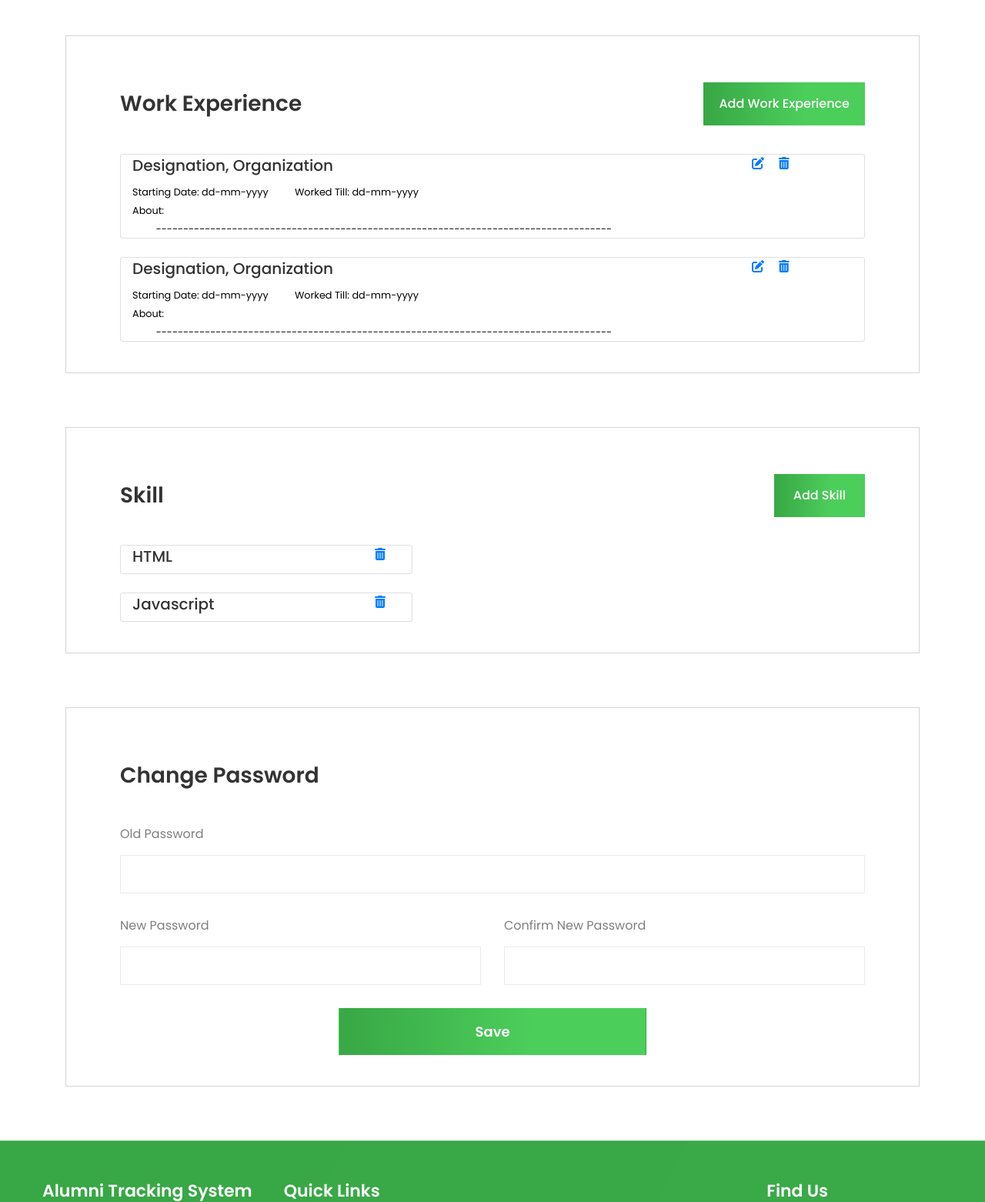
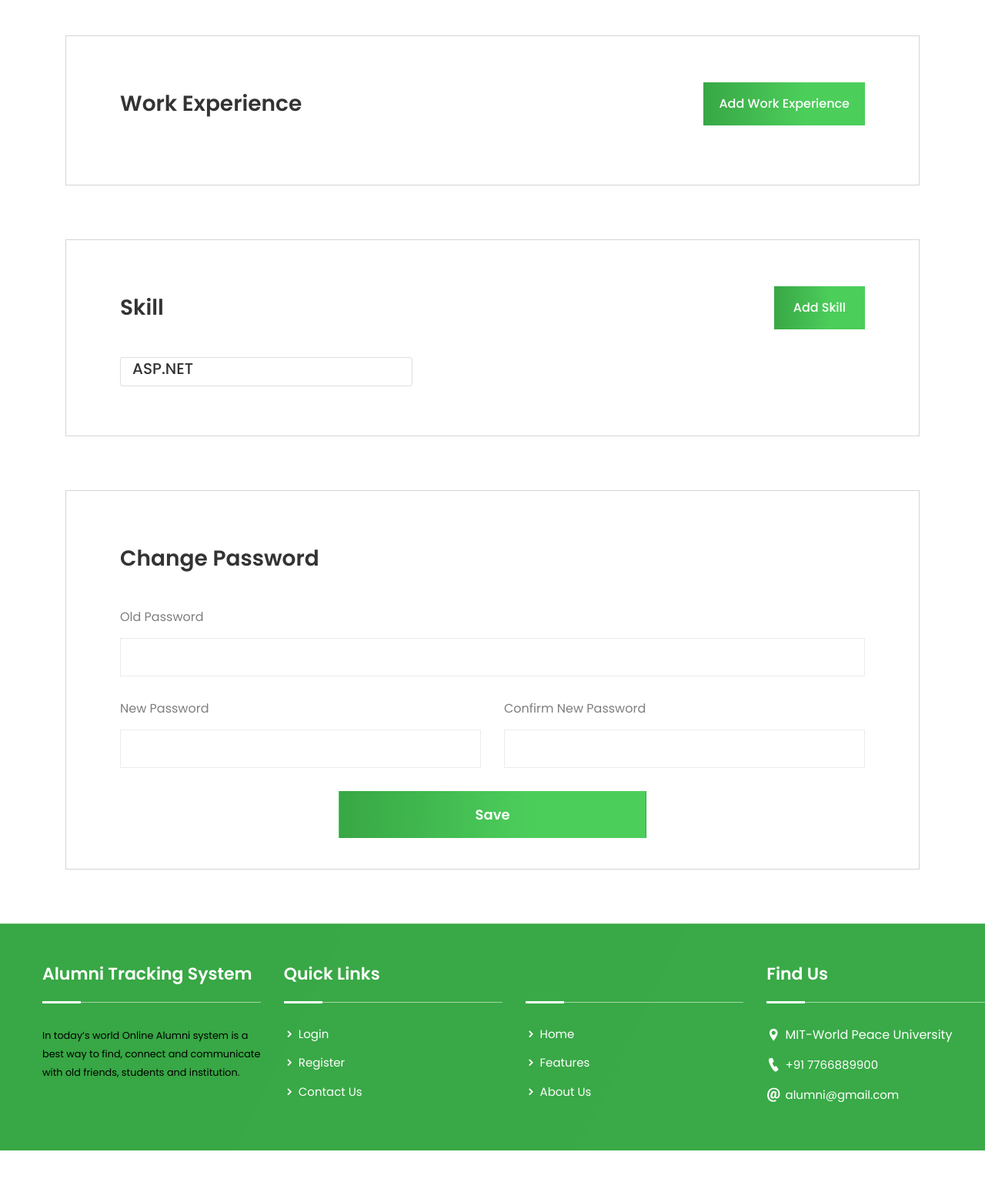
Before and after one commit to riyajain1997/OATS, a PHP site: page /profileAlumni.php in a window 1280 px wide. Shown: the part 1884-3446 px from the top of the page at 77% size. After the commit the page ends 3379 px from the top, so only its background shows below. Run offline with PHP 8.4, Linux system fonts and the light colour scheme; the visitor is signed in with stand-in values (Sample User, id 1); data comes from the database, SQL or seed files in the repository; tables that the repository leaves empty hold one stand-in row (values such as "Sample post"); some libraries are stand-ins or nearby versions.

Commit message:
notification,profileAlumni,event_create

```diff
--- a/notifications.php
+++ b/notifications.php
@@ -38,7 +38,7 @@
                             ?>
                                         <li class="wow fadeInUp">
                                             <?php
-                                                if($udate==0000-00-00)
+                                                if($udate==0000-00-00 || $udate==null)
                                                 {
                                             ?>
                                                     <a>New Event: <?php echo $ename; ?></a>
--- a/profileAlumni.php
+++ b/profileAlumni.php
@@ -44,10 +44,69 @@
             echo "error".mysqli_error($con);
         }
     }
-    /*if(isset($_POST['btnwork']))
+    if(isset($_POST['btnwork']))
     {
-        $insert="INSERT into tblwork(Designation,Organization,CurrentComp,JoinDate,LeavingDate,Experience)values('".$_POST['txtdes']."','".$_POST['txtorg']."','".$_POST['txtccomp']."','".$_POST['txtjdate']."','".$_POST['txtldate']."','".$_POST['your_message']."')";
-    }*/
+        $userid=$_SESSION['UserID'];
+        $insert="INSERT into tblwork(Designation,Oragnisation,CurrentComp,JoinDate,LeavingDate,Experience,Uid,IsActive)
+        values('".$_POST['dddes']."','".$_POST['txtorg']."','".$_POST['comp']."','".$_POST['txtsyear']."',
+        '".$_POST['txtlyear']."','".$_POST['your_message']."',$userid,1)";
+        $exe=mysqli_query($con,$insert);
+
+        if($exe)
+        {
+            echo '<script type="text/javascript">alert("Data inserted successfully...");</script>';
+        }
+        else
+        {
+            echo "error".mysqli_error($con);
+        }
+    }
+    if(isset($_POST['btnskill']))
+    {
+        $userid=$_SESSION['UserID'];
+        $insert="INSERT into tbluserskill(Skillid,Uid,IsActive)
+        values('".$_POST['ddskill']."',$userid,1)";
+        $exe=mysqli_query($con,$insert);
+
+        if($exe)
+        {
+            echo '<script type="text/javascript">alert("Data inserted successfully...");</script>';
+        }
+        else
+        {
+            echo "error".mysqli_error($con);
+        }
+    }
+    if(isset($_POST['btnpwd']))
+    {
+        $pwd=$_POST['txtpwd'];
+        $npwd=$_POST['txtnpwd'];
+        $cnfpwd=$_POST['txtcnfpwd'];
+
+        $select="SELECT * from tblregister WHERE Uid='".$_SESSION['UserID']."'";
+        $exe=mysqli_query($con,$select);
+        $data=mysqli_fetch_array($exe);
+
+        $pwd1=$data['Password'];
+        if($pwd1==$pwd)
+        {
+            if($npwd==$cnfpwd)
+            {
+                $update="UPDATE tblregister set Password=$npwd WHERE Uid='".$_SESSION['UserID']."'";
+                $exe=mysqli_query($con,$update);
+
+                echo '<script type="text/javascript">alert("Password changed successfully");</script>';
+            }
+            else
+            {
+                echo '<script type="text/javascript">alert("Invalid New or Confirm Password!...");</script>';
+            }
+        }
+        else
+        {
+            echo '<script type="text/javascript">alert("Invalid Current Password!...");</script>';
+        }
+    }
 ?>
 <!DOCTYPE html>
 <html lang="zxx">
@@ -545,13 +604,13 @@
                             <a href="#" data-toggle="modal" data-target="#WorkDetails">Add Work Experience</a>
                         </div>
                         <!--Start WorkDetails popup -->
-                        <form method="POST" name="workform">
-                            <div class="modal fade" id="WorkDetails">
+                        <div class="modal fade post-job-item" id="WorkDetails">
                             <div class="modal-dialog">
-                                    <div class="modal-content">
+                                <div class="modal-content" style="width:100%;">
+                                    <form method="post" action="" enctype="multipart/form-data" name="workform">
                                         <!--Start Modal Header -->
                                         <div class="modal-header">
-                                            <h4 class="modal-title">Work Details</h4>
+                                            <h4 class="modal-title">Work Experience</h4>
                                         </div>
                                         <!--End Modal Header -->
                                         <!--Start Modal body -->
@@ -560,42 +619,58 @@
                                             <div class="col-lg-12">
                                                 <div class="form-group">
                                                     <label>Your Designation</label>
-                                                        <input type="text" name="txtdes" class="form-control">
+                                                    <!-- <input type="text" class="form-control" placeholder="Under Graduate"> -->
+                                                    <div class="job-category-area" >
+                                                        <select name="dddes">
+                                                            <option style="font-size: 16px;" value="0" disabled selected>--Select--</option>
+                                                            <?php
+                                                                $select_des="SELECT * from tbldesignation";
+                                                                $Execute_select_des=mysqli_query($con,$select_des)or die(mysqli_error($con));
+                                                                while($fetch_des=mysqli_fetch_array($Execute_select_des))
+                                                                {
+
+                                                                ?>
+                                                                <option style="font-size: 14px;" value = "<?php echo $fetch_des['Desigid'];?>"><?php echo $fetch_des['DesigName'];?></option>
+                                                                <?php
+                                                                }
+                                                            ?>
+                                                        </select>
+                                                    </div>
                                                 </div>
                                             </div>
                                             <div class="col-lg-12">
                                                 <div class="form-group">
-                                                        <label>Your Organization</label>
-                                                        <input type="text" name="txtorg" class="form-control">
+                                                    <label>Specialization</label>
+                                                    <input type="text" name="txtorg" class="form-control" placeholder="MIT WPU">
                                                 </div>
                                             </div>
                                             <div class="col-lg-12">
                                                 <div class="form-group">
                                                     <label>Is this your current company?</label>
-                                                        &nbsp;&nbsp;&nbsp;&nbsp;&nbsp;&nbsp;&nbsp;&nbsp;&nbsp;&nbsp;&nbsp;&nbsp;&nbsp;&nbsp;&nbsp;&nbsp;&nbsp;
-                                                        <input type="radio" name="txtccomp" id="yes" value="Yes">
-                                                        <label for="yes">Yes</label>
-                                                        &nbsp;&nbsp;&nbsp;&nbsp;&nbsp;&nbsp;&nbsp;&nbsp;&nbsp;
-                                                        <input type="radio" name="txtccomp" id="no" value="No">
-                                                        <label for="no">No</label>
+                                                    &nbsp;&nbsp;&nbsp;&nbsp;&nbsp;&nbsp;&nbsp;&nbsp;
+                                                    <!-- <input type="text" name="txtspe" class="form-control" placeholder="MIT WPU"> -->
+                                                    <input type="radio" name="comp" value="Yes" id="yes">
+                                                    <label>Yes</label>&nbsp;&nbsp;
+                                                    <input type="radio" name="comp" value="No" id="no">
+                                                    <label>No</label>
                                                 </div>
                                             </div>
                                             <div class="col-lg-6">
                                                 <div class="form-group">
                                                     <label>Started Working From</label>
-                                                        <input type="month" name="txtjdate" class="form-control">
+                                                    <input type="date" name="txtsyear" class="form-control">
                                                 </div>
                                             </div>
                                             <div class="col-lg-6">
                                                 <div class="form-group">
                                                     <label>Worked Till</label>
-                                                        <input type="month" name="txtldate" class="form-control">
+                                                    <input type="date" name="txtlyear" class="form-control">
                                                 </div>
                                             </div>
                                             <div class="col-lg-12">
                                                 <div class="form-group">
                                                     <label>Your Experience</label>
-                                                        <textarea id="your_message" name="your_message" class="form-control" rows="4" style="height:150px;"></textarea>
+                                                    <textarea id="your_message" name="your_message" class="form-control" rows="8" ></textarea>
                                                 </div>
                                             </div>
                                         </div>
@@ -603,69 +678,61 @@
                                         <!--End Modal body -->
                                         <!--Start Modal footer -->
                                         <div class="modal-footer">
-                                            <button type="submit" name="btnwork" class="btn btn-success" data-dismiss="modal" style="width:45%;">Save</button>
+                                            <button type="submit" name="btnwork" class="btn btn-success" style="width:45%;">Save</button>
                                             &nbsp;&nbsp;&nbsp;&nbsp;
                                             <button type="button" class="btn btn-danger" data-dismiss="modal" style="width:45%;">Close</button>
                                         </div>
                                         <!--End Modal footer -->
+                                    </form>
                                 </div>
                             </div>
                         </div>
-                        </form>
                         <!--End WorkDetails popup -->
                     </div>
 
+                    <?php
+                        $sel="SELECT d.DesigName,w.Oragnisation,w.JoinDate,w.LeavingDate,w.Experience from tblwork AS w,tbldesignation AS d WHERE w.Designation=d.Desigid AND w.IsActive=1";
+                        $exe=mysqli_query($con,$sel);
+
+                        if($exe->num_rows>0)
+                        {
+                            while($data=$exe->fetch_array())
+                            {
+                                $des=$data['DesigName'];
+                                $org=$data['Oragnisation'];
+                                $sdate=$data['JoinDate'];
+                                $ldate=$data['LeavingDate'];
+                                $exp=$data['Experience'];
+                    ?>
                     <div class="card">
                         <div class="container">
                             <div class="row">
                                 <div class="col-lg-10">
-                                    <h5>Designation, Organization</h5>
+                                    <h5><?php echo $des; ?>, <?php echo $org; ?></h5>
                                 </div>
-                                <div class="col-lg-2">
+                                <!-- <div class="col-lg-2">
                                     <a href="#">
                                         <i class='fas fa-edit'></i>
                                     </a>&times;
                                     <a href="#" data-toggle="modal" data-target="#deletepopup">
                                         <i class='fas fa-trash-alt'></i>
                                     </a>
+                                </div> -->
                             </div>
-                            </div>
-                            <small>Starting Date: dd-mm-yyyy</small>
+                            <small>Starting Date: <?php echo $sdate; ?></small>
                             &nbsp;&nbsp;&nbsp;&nbsp;&nbsp;&nbsp;
-                            <small>Worked Till: dd-mm-yyyy</small>
+                            <small>Worked Till: <?php echo $ldate; ?></small>
                             <br>
-                            <small>About:
+                            <small>About: <?php echo $exp; ?>
                                 <br>&nbsp;&nbsp;&nbsp;&nbsp;&nbsp;&nbsp;&nbsp;&nbsp;
                                 ------------------------------------------------------------------------------------
                             </small>
                         </div>
                     </div>
-                    <br>
-                    <div class="card">
-                        <div class="container">
-                            <div class="row">
-                                <div class="col-lg-10">
-                                    <h5>Designation, Organization</h5>
-                                </div>
-                                <div class="col-lg-2">
-                                    <a href="#">
-                                        <i class='fas fa-edit'></i>
-                                    </a>&times;
-                                    <a href="#" data-toggle="modal" data-target="#deletepopup">
-                                        <i class='fas fa-trash-alt'></i>
-                                    </a>
-                                </div>
-                            </div>
-                            <small>Starting Date: dd-mm-yyyy</small>
-                            &nbsp;&nbsp;&nbsp;&nbsp;&nbsp;&nbsp;
-                            <small>Worked Till: dd-mm-yyyy</small>
-                            <br>
-                            <small>About:
-                                <br>&nbsp;&nbsp;&nbsp;&nbsp;&nbsp;&nbsp;&nbsp;&nbsp;
-                                ------------------------------------------------------------------------------------
-                            </small>
-                        </div>
-                    </div>
+                    <?php
+                        }
+                    }
+                    ?>
                 </div>
                 <!-- {% comment %}END WORK EXPERIENCE DETAILS{% endcomment %}
 
@@ -679,12 +746,14 @@
                             <a href="#" data-toggle="modal" data-target="#AddSkills">Add Skill</a>
                         </div>
                         <!--Start Add skills popup -->
-                        <div class="modal fade" id="AddSkills">
+                    <form method="post" name="skillform">
+                        <div class="modal fade post-job-item" id="AddSkills">
                             <div class="modal-dialog">
-                                <div class="modal-content">
+                                <div class="modal-content" style="width:100%;">
+                                    <form method="post" action="" enctype="multipart/form-data" name="workform">
                                         <!--Start Modal Header -->
                                         <div class="modal-header">
-                                        <h4 class="modal-title">Add Skills</h4>
+                                            <h4 class="modal-title">Work Experience</h4>
                                         </div>
                                         <!--End Modal Header -->
                                         <!--Start Modal body -->
@@ -692,8 +761,25 @@
                                         <div class="row">
                                             <div class="col-lg-12">
                                                 <div class="form-group">
-                                                    <label>Title</label>
-                                                    <input type="text" class="form-control" placeholder="Javascript">
+                                                    <label>Skill</label>
+                                                    <!-- <input type="text" class="form-control" placeholder="Under Graduate"> -->
+                                                    <div class="job-category-area" >
+                                                        <select name="ddskill">
+                                                            <option style="font-size: 16px;" value="0" disabled selected>--Select--</option>
+                                                            <?php
+                                                                $select_skill="SELECT * from tblskill";
+                                                                $Execute_select_skill=mysqli_query($con,$select_skill)
+                                                                or die(mysqli_error($con));
+                                                                while($fetch_skill=mysqli_fetch_array($Execute_select_skill))
+                                                                {
+
+                                                                ?>
+                                                                <option style="font-size: 14px;" value = "<?php echo $fetch_skill['Skillid'];?>"><?php echo $fetch_skill['SkillName'];?></option>
+                                                                <?php
+                                                                }
+                                                            ?>
+                                                        </select>
+                                                    </div>
                                                 </div>
                                             </div>
                                         </div>
@@ -701,11 +787,12 @@
                                         <!--End Modal body -->
                                         <!--Start Modal footer -->
                                         <div class="modal-footer">
-                                        <button type="submit" class="btn btn-success" data-dismiss="modal" style="width:45%;">Save</button>
+                                            <button type="submit" name="btnskill" class="btn btn-success" style="width:45%;">Save</button>
                                             &nbsp;&nbsp;&nbsp;&nbsp;
                                             <button type="button" class="btn btn-danger" data-dismiss="modal" style="width:45%;">Close</button>
                                         </div>
                                         <!--End Modal footer -->
+                                    </form>
                                 </div>
                             </div>
                         </div>
@@ -713,41 +800,42 @@
                     </div>
 
                     <!-- {% comment %} Start Div to display data {% endcomment %} -->
+                    <?php
+                        $sel="SELECT s.SkillName from tbluserskill AS us,tblskill AS s WHERE s.Skillid=us.Skillid AND us.IsActive=1";
+                        $res=mysqli_query($con,$sel);
+
+                        if($res->num_rows>0)
+                        {
+                            while($data=$res->fetch_array())
+                            {
+                                $sname=$data['SkillName'];
+                    ?>
                     <div class="card" style="width:380px;">
                         <div class="container">
                             <div class="row">
                                 <div class="col-lg-10">
-                                    <h5>HTML</h5>
+                                    <h5><?php echo $sname; ?></h5>
                                 </div>
-                                <div class="col-lg-2">
+                                <!-- <div class="col-lg-2">
                                     <a href="#" data-toggle="modal" data-target="#deletepopup">
                                         <i class='fas fa-trash-alt'></i>
                                     </a>
+                                </div> -->
                             </div>
                         </div>
                     </div>
-                    </div>
-                    &times;
-                    <div class="card" style="width:380px;">
-                        <div class="container">
-                            <div class="row">
-                                <div class="col-lg-10">
-                                    <h5>Javascript</h5>
-                                </div>
-                                <div class="col-lg-2" data-toggle="modal" data-target="#deletepopup">
-                                    <a href="#">
-                                        <i class='fas fa-trash-alt'></i>
-                                    </a>
-                                </div>
-                            </div>
-                        </div>
-                    </div>
+                    <br>
+                    <?php
+                        }
+                    }
+                    ?>
                     <!-- {% comment %} End Div to display data {% endcomment %} -->
 
                 </div>
                 <!-- {% comment %}END SKILLS{% endcomment %}
 
                 {% comment %}START CHANGE PASSWORD{% endcomment %} -->
+            <form method="post">
                 <div class="create-skills">
                     <div class="create-skills-wrap">
                         <div class="create-skills-left">
@@ -758,26 +846,27 @@
                         <div class="col-lg-12">
                             <div class="form-group">
                                 <label>Old Password</label>
-                                <input type="password" class="form-control">
+                                <input type="password" name="txtpwd" class="form-control">
                             </div>
                         </div>
                         <div class="col-lg-6">
                             <div class="form-group">
                                 <label>New Password</label>
-                                <input type="password" class="form-control">
+                                <input type="password" name="txtnpwd" class="form-control">
                             </div>
                         </div>
                         <div class="col-lg-6">
                             <div class="form-group">
                                 <label>Confirm New Password</label>
-                                <input type="password" class="form-control">
+                                <input type="password" name="txtcnfpwd" class="form-control">
                             </div>
                         </div>
                     </div>
                     <div class="text-center">
-                        <button type="submit" class="btn create-ac-btn" style="width:400px;">Save</button>
+                        <button type="submit" name="btnpwd" class="btn create-ac-btn" style="width:400px;">Save</button>
                     </div>
                 </div>
+            </form>
                 <!-- {% comment %}END CHANGE PASSWORD{% endcomment %} -->
             </form>
         </div>
```
Also changed, not shown: event_create.php (+15 -0 lines). Lines whose indentation alone changed are shown as unchanged.
